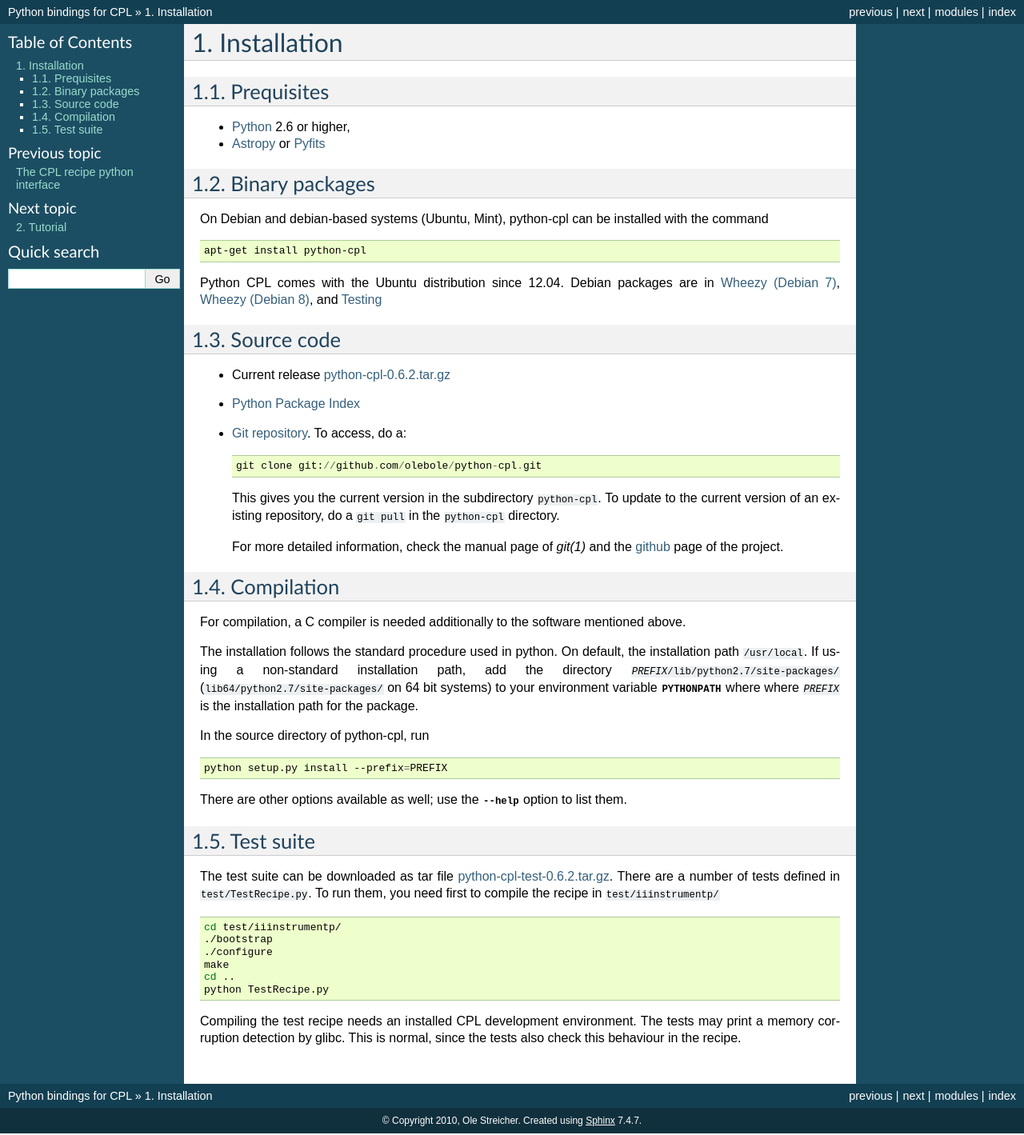
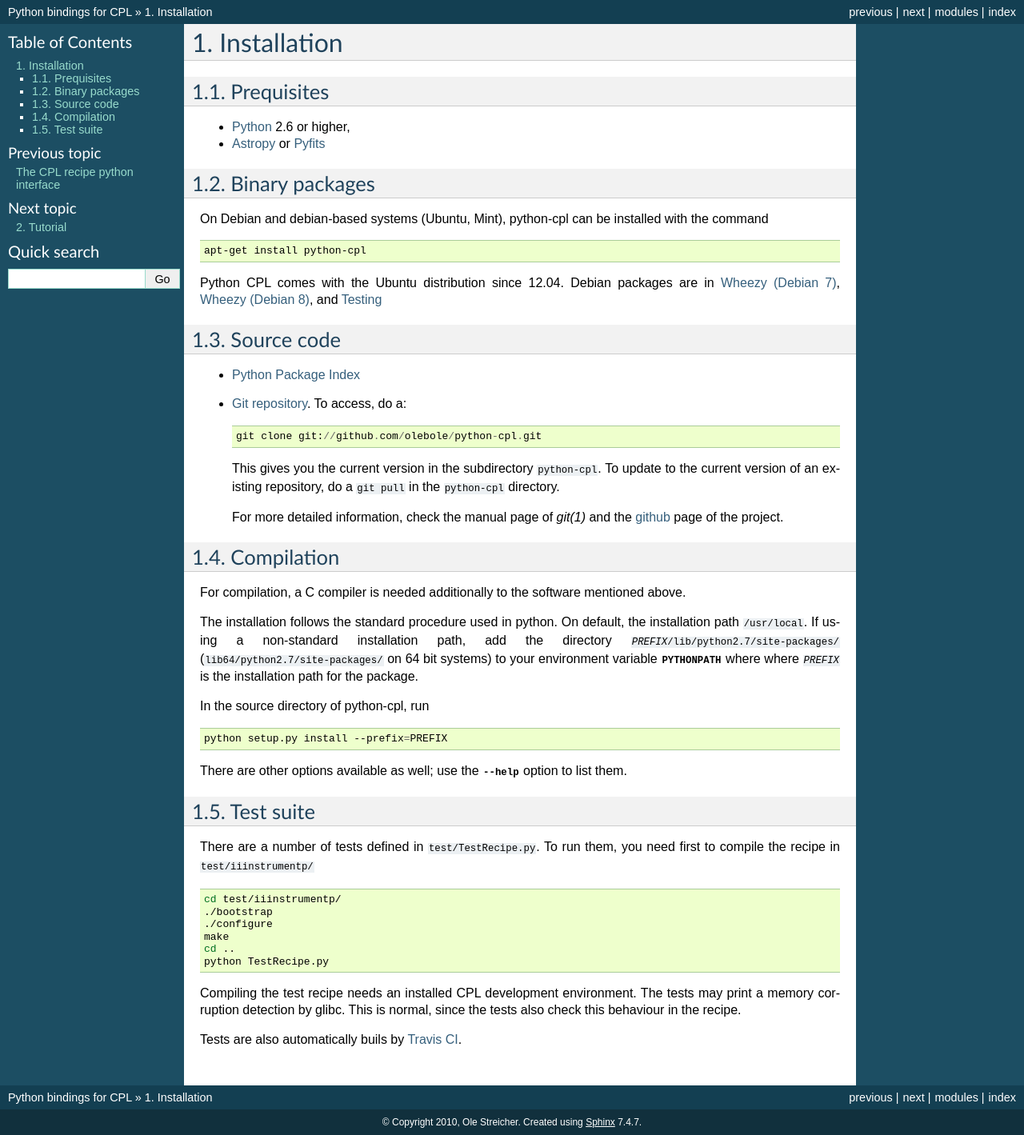
Before and after one commit to olebole/python-cpl, a Sphinx documentation site: the page built from doc/install.rst, in a window 1280 px wide. Shown: the whole page at 80% size. Built offline with Sphinx 7.4.7, drawn with Linux system fonts in a browser that asks for light colours; the version number is read from the project's files by our own code.

Commit message:
Dont mention specific versions in downloads

```diff
--- a/doc/install.rst
+++ b/doc/install.rst
@@ -24,8 +24,6 @@
 
 Source code
 -----------
-
-* Current release `python-cpl-0.6.2.tar.gz <http://pypi.python.org/pypi/python-cpl/python-cpl-0.6.2.tar.gz>`_
 
 * `Python Package Index <http://pypi.python.org/pypi/python-cpl/>`_
 
@@ -65,7 +63,6 @@
 Test suite
 ----------
 
-The test suite can be downloaded as tar file `python-cpl-test-0.6.2.tar.gz <http://pypi.python.org/pypi/python-cpl/python-cpl-test-0.6.2.tar.gz>`_.
 There are a number of tests defined in :file:`test/TestRecipe.py`. To run
 them, you need first to compile the recipe in :file:`test/iiinstrumentp/`
 
@@ -81,3 +78,5 @@
 Compiling the test recipe needs an installed CPL development environment.
 The tests may print a memory corruption detection by glibc. This is normal,
 since the tests also check this behaviour in the recipe.
+
+Tests are also automatically buils by `Travis CI <https://travis-ci.org/olebole/python-cpl>`_.
```
